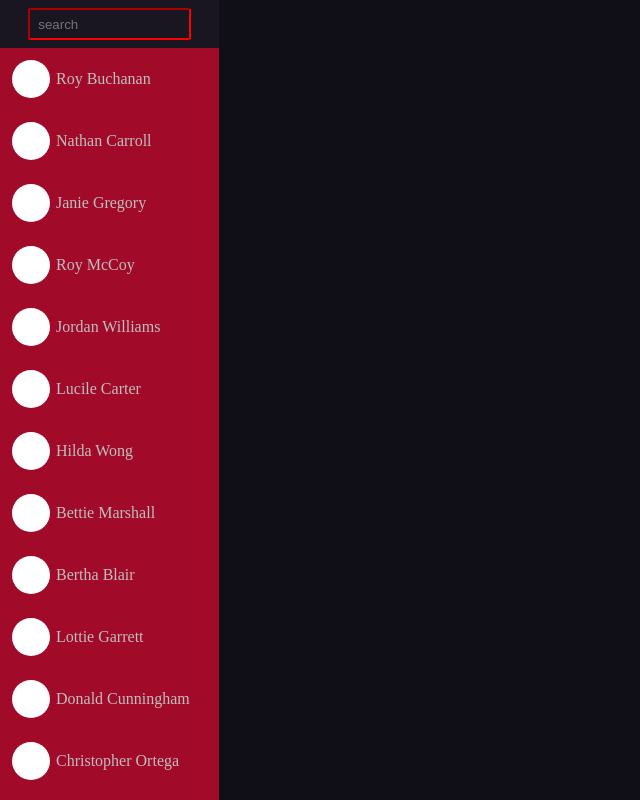
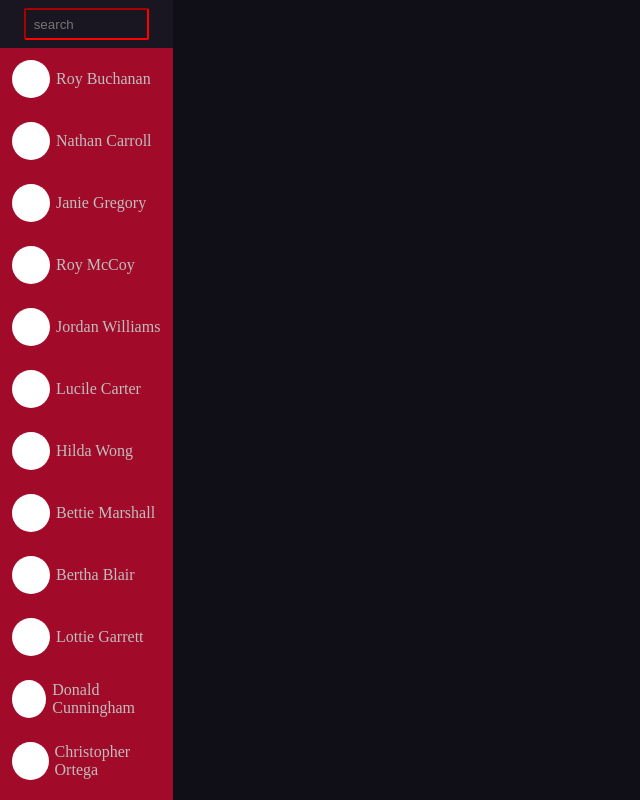
Before and after one commit to ayeMind/remessenger, a React (Vite) app in the folder apps/client/: page / in a window 1280 px wide. Shown: the whole page, without its empty margins (0-640 px from the left). Built offline with nearby package versions, Linux system fonts and the light colour scheme; no server answers.

Commit message:
update scss

```diff
--- a/apps/client/src/app/atoms/ChatPreview/ChatPreview.module.scss
+++ b/apps/client/src/app/atoms/ChatPreview/ChatPreview.module.scss
@@ -1,3 +1,5 @@
+@use "../../../styles.scss" as colors;
+
 .chat-preview {
     width: 100%;
     display: flex;
@@ -13,6 +15,6 @@
     margin: 12px 6px 12px 12px;
     height: 38px;
     width: 38px;
-    background-color: #fff;
+    background-color: colors.$avatarColor;
     border-radius: 50%;
 }
--- a/apps/client/src/app/atoms/Posts/Posts.module.scss
+++ b/apps/client/src/app/atoms/Posts/Posts.module.scss
@@ -1,23 +1,4 @@
-// export default function Posts({ postList }: { postList: string[] }) {
-//     const postListItems = postList.map((item, index) => (
-//       <div className="flex items-center mt-4 ">
-//         <div className=" rounded-[50%] h-8 w-8 bg-white" />
-//         <div
-//           key={index}
-//           className=" ml-2 h-12 rounded-lg bg-[#191621] flex items-center pl-2"
-//         >
-//           <p className='pl-1 pr-4'>{item}</p>
-//         </div>
-//       </div>
-//     ));
-
-//     return (
-//       <ul className="overflow-y-auto w-[28rem] h-[90vh]">
-//         {postListItems}
-//       </ul>
-//     );
-//   }
-
+@use "../../../styles.scss" as colors;
 
 .post {
     display: flex;
@@ -35,7 +16,7 @@
     border-radius: 50%;
     width: 36px;
     height: 36px;
-    background-color: white;
+    background-color: colors.$avatarColor;
 }
 
 .message {
@@ -43,7 +24,7 @@
     padding-left: 8px;
     height: 48px;
     border-radius: 4%;
-    background-color: #191621;
+    background-color: colors.$additionalColor;
     display: flex;
     align-items: center;
 }
--- a/apps/client/src/app/atoms/SearchChat/SearchChat.module.scss
+++ b/apps/client/src/app/atoms/SearchChat/SearchChat.module.scss
@@ -1,8 +1,10 @@
+@use "../../../styles.scss" as colors;
+
 .sticky-container {
     position: sticky;
     top: 0;
     width: 100%;
-    background-color: #191621;
+    background-color: colors.$additionalColor;
 }
 
 .search-container {
@@ -15,8 +17,8 @@
     width: 80%;
     height: 32px;
     padding: 0px 8px;
-    background-color: #191621;
-    color: #bebebe;
+    background-color: colors.$additionalColor;
+    color: colors.$textColor;
     outline: none;
     border-width: 2px;
     border-radius: 4%;
--- a/apps/client/src/app/molecules/Chat/Chat.module.scss
+++ b/apps/client/src/app/molecules/Chat/Chat.module.scss
@@ -1,6 +1,22 @@
+@use "../../../styles.scss" as colors;
+
 .chat {
     display: flex;
     flex-direction: column;
     justify-content: space-between;
     height: 100vh;
 }
+
+.input-message {
+    background-color: colors.$additionalColor;
+    color: colors.$textColor;
+    border-radius: 20px;
+    border-width: 2px;
+    border-color: darkgray;
+    outline: none;
+    padding-left: 4px;
+    padding-right: 4px;
+    margin-bottom: 12px;
+    width: 248px;
+    height: 22px;
+}
--- a/apps/client/src/app/molecules/Chat/Chat.tsx
+++ b/apps/client/src/app/molecules/Chat/Chat.tsx
@@ -56,6 +56,8 @@ export default function Chat() {
               <input
                 type="text"
                 value={message}
+                placeholder='Write a message...'
+                className={styles["input-message"]}
                 onChange={(e) => setMessage(e.target.value)}
               />
               <button type="submit" onClick={messagePost}>
--- a/apps/client/src/app/molecules/SelectChatPanel/SelectChatPanel.tsx
+++ b/apps/client/src/app/molecules/SelectChatPanel/SelectChatPanel.tsx
@@ -2,7 +2,6 @@ import { ChatListItem } from "../../interfaces";
 import ChatPreview from "../../atoms/ChatPreview/ChatPreview";
 
 export default function SelectChatPanel({ chatList }: { chatList: ChatListItem[] }) {
-
 
     const chatListItems = chatList.map((item) => (
         <ChatPreview key={item.id} id={item.id} name={item.name} />
--- a/apps/client/src/app/organisms/WithLogin/WithLogin.module.scss
+++ b/apps/client/src/app/organisms/WithLogin/WithLogin.module.scss
@@ -1,10 +1,12 @@
+@use "../../../styles.scss" as colors;
+
 .page {
     width: 100vw;
     min-height: 100vh;
     font-family: "Rubik";
     display: flex;
-    background-color: #100e17;
-    color: #bebebe;
+    background-color: colors.$mainColor;
+    color: colors.$textColor;
 }
 
 .panel-container {
@@ -12,8 +14,8 @@
     overflow-y: scroll;
     scrollbar-width: thin;
     float: left;
-    width: 264px;
-    background-color: #191621;
+    width: max(12vw, 200px);
+    background-color: colors.$additionalColor;
 }
 
 .chat-container {
--- a/apps/client/src/styles.scss
+++ b/apps/client/src/styles.scss
@@ -1,4 +1,9 @@
 /* You can add global styles to this file, and also import other style files */
+$mainColor: #100e17;
+$additionalColor: #191621;
+$textColor: #bebebe;
+$avatarColor: white;
+
 * {
     padding: 0;
     margin: 0;
```
Also changed, not shown: apps/client/src/app/organisms/WithoutLogin/WithoutLogin.module.scss (+5 -12 lines).
